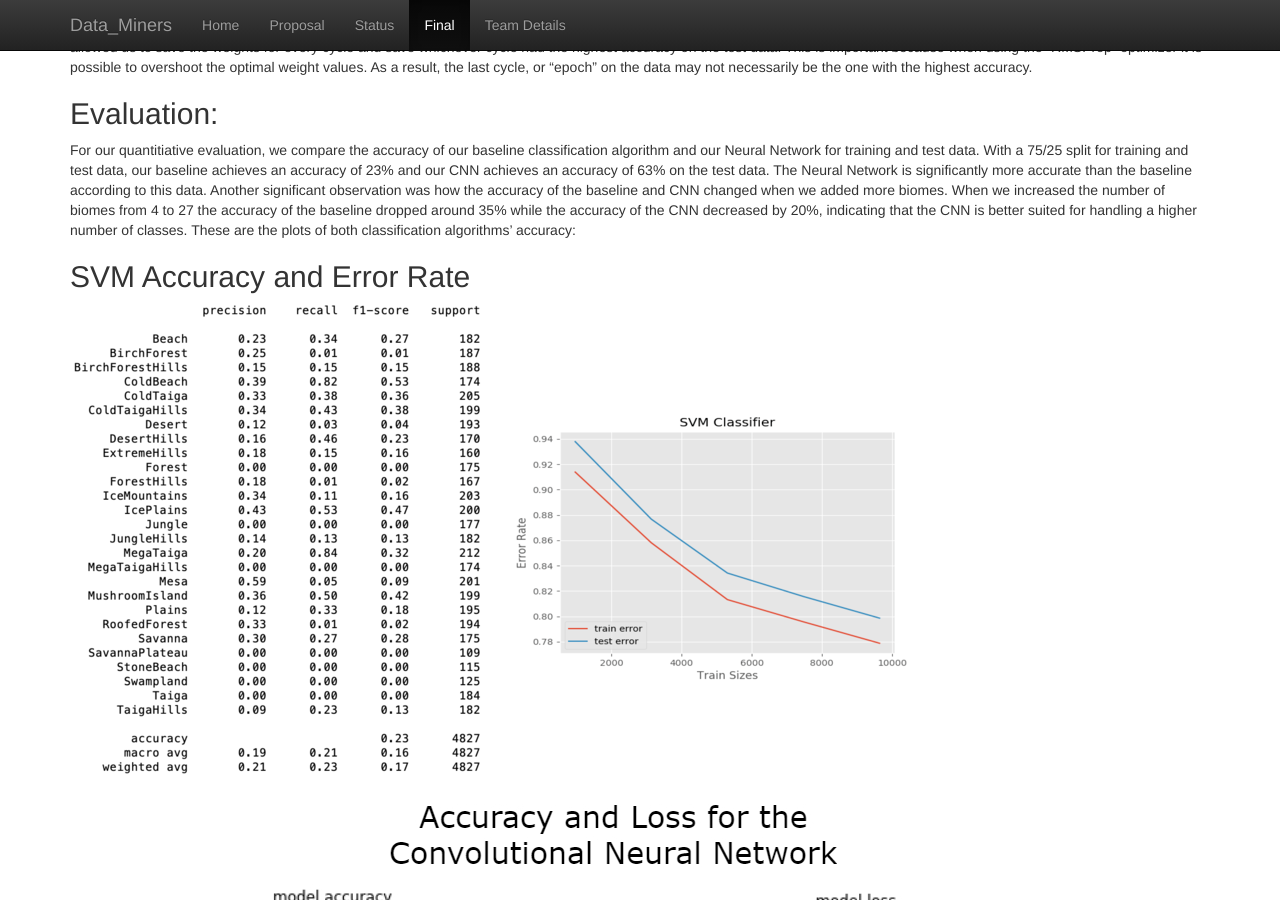
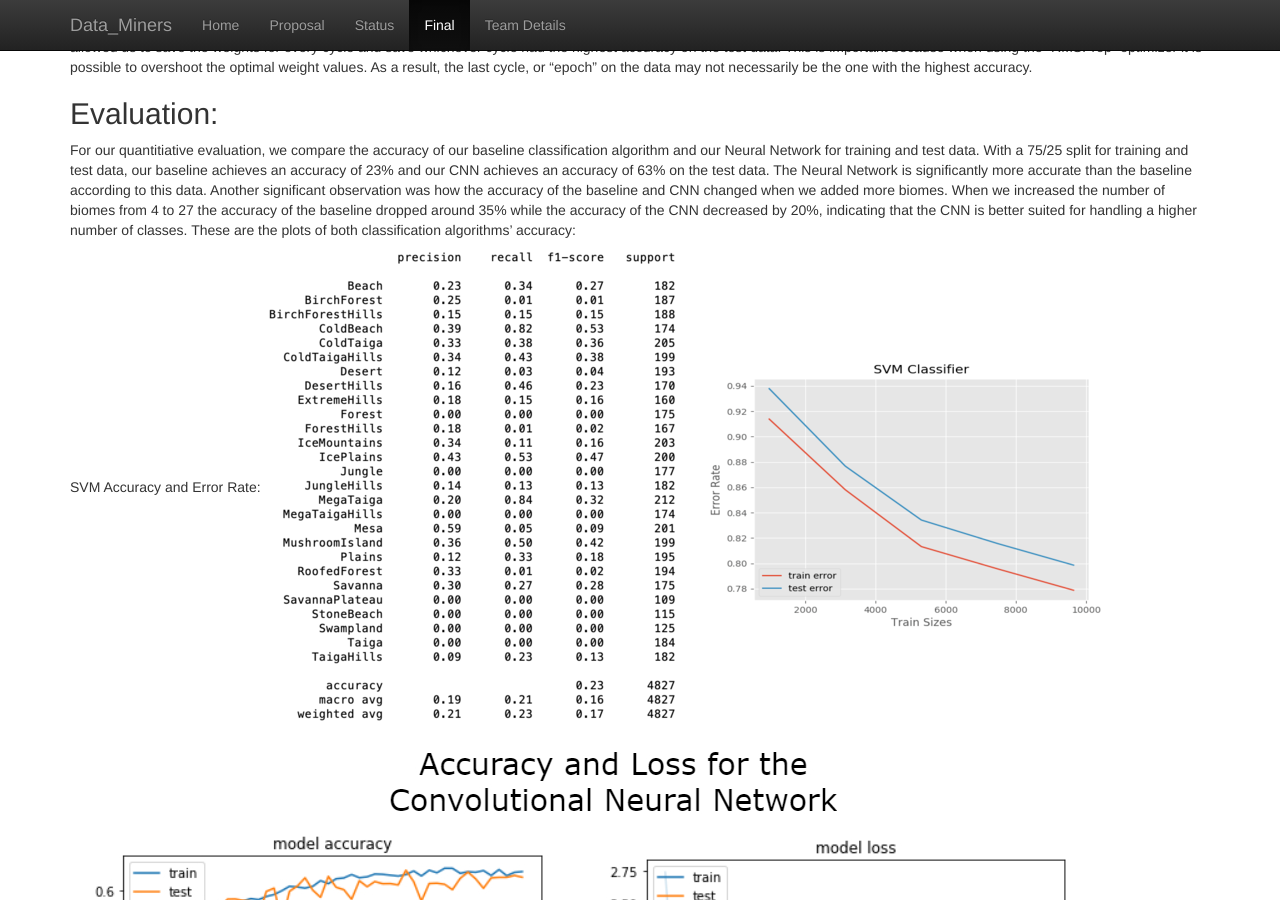
Before and after one commit to gordonyin1337/Data_Miners, a Jekyll site: the page built from docs/final.md, in a window 1280 px wide and 900 px high, scrolled down 1165 px. Built offline with Jekyll 4.4.1, drawn with Linux system fonts in a browser that asks for light colours.

Commit message:
Update final.md

```diff
--- a/docs/final.md
+++ b/docs/final.md
@@ -26,8 +26,7 @@ After creating the convolutional neural network we used the fit function with th
 ## Evaluation:
 For our quantitiative evaluation, we compare the accuracy of our baseline classification algorithm and our Neural Network for training and test data. With a 75/25 split for training and test data, our baseline achieves an accuracy of 23% and our CNN achieves an accuracy of 63% on the test data. The Neural Network is significantly more accurate than the baseline according to this data. Another significant observation was how the accuracy of the baseline and CNN changed when we added more biomes. When we increased the number of biomes from 4 to 27 the accuracy of the baseline dropped around 35% while the accuracy of the CNN decreased by 20%, indicating that the CNN is better suited for handling a higher number of classes. These are the plots of both classification algorithms’ accuracy:
 
-SVM Accuracy and Error Rate
-------
+SVM Accuracy and Error Rate:
 ![](images/SVMclass.png "SVM classification report")
 ![](images/SVMupdated.png "SVM training and test error with training data")
 ![](images/finalgraph.jpg "CNN Loss and Accuracy")
```
